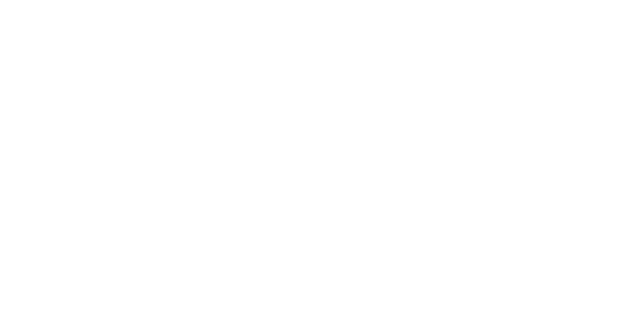
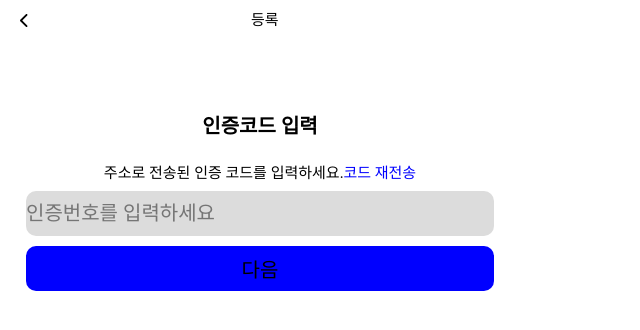
Before and after one commit to inssagram/FE, a Next.js app: page /signup/auth in a window 1280 px wide. Shown: the top 330 px of the page, without its empty margins (0-640 px from the left). Built offline with nearby package versions, Linux system fonts and the light colour scheme; no server answers; a web font is replaced by a local one.

Commit message:
feat: signup > auth Page

```diff
--- /dev/null
+++ b/pages/signup/auth/index.tsx
@@ -0,0 +1,73 @@
+import * as SC from './styled'
+import React, { useEffect, useState} from 'react';
+import { faChevronLeft} from "@fortawesome/free-solid-svg-icons";
+import { FontAwesomeIcon } from "@fortawesome/react-fontawesome";
+import axios from 'axios';
+import {useRouter} from 'next/router';
+
+const Auth: React.FC = () => {
+    const router = useRouter()
+    const [email, setEmail] = useState('')
+    const [authNumber, setAuthNumber] = useState('')
+
+    useEffect(() => {
+        axios.get('http://localhost:5000/email')
+        .then((response) => {
+            const data = response.data
+            const selectedEmail = data[data.length - 1].email
+            setEmail(selectedEmail)
+        }).catch((error) =>
+            console.log(error)
+        )
+    })
+
+    const inputHandler = (e:React.ChangeEvent<HTMLInputElement>) => {
+        setAuthNumber(e.target.value)
+    }
+
+    const submitHandler = () => {
+        if(authNumber === ''){
+            alert('인증번호를 입력해주세요')
+        }else{
+            axios.get('http://localhost:5000/auth')
+            .then((response) => {
+                const data = response.data[0].number
+                console.log(data)
+                if(authNumber === data){
+                    alert('인증되었습니다.')
+                    router.push('/signup/details')
+                }else{
+                    alert('인증번호가 맞지 않습니다.')
+                }
+            })
+        }
+    }
+
+
+    return(
+        <>
+        <SC.Header>
+            <FontAwesomeIcon icon={faChevronLeft}/>
+            <span>등록</span>
+            <span></span>
+        </SC.Header>
+        <SC.Container>
+            <SC.Contents>
+                <SC.Title>인증코드 입력</SC.Title>
+                <SC.Descriptions>
+                    {email} 주소로 전송된 인증 코드를 입력하세요.
+                    <span style={{color: 'blue'}}>코드 재전송</span>
+                </SC.Descriptions>
+                <SC.AuthInput
+                type="number" placeholder='인증번호를 입력하세요'
+                onChange={inputHandler}
+                value={authNumber}
+                ></SC.AuthInput>
+                    <SC.SubmitButton onClick={submitHandler}>다음</SC.SubmitButton>
+            </SC.Contents>
+        </SC.Container>
+        </>
+    )
+}
+
+export default Auth
--- /dev/null
+++ b/pages/signup/auth/styled.ts
@@ -0,0 +1,60 @@
+import { styled } from "styled-components"
+
+
+export const Container = styled.section`
+    width: 100%;
+    height: 95vh;
+    color: black;
+    display: flex;
+    justify-content: center;
+    align-items: center;
+`
+
+export const Header = styled.header`
+    width: 100%;
+    height: 5vh;
+    color: black;
+    display: flex;
+    align-items: center;
+    justify-content: space-between;
+    padding: 0 20px;
+    font-size: 15px;
+`
+
+export const Contents = styled.div`
+    width: 90%;
+    height: 80%;
+    display: flex;
+    flex-direction: column;
+`
+
+export const Title = styled.h2`
+    font-size: 20px;
+    text-align: center;
+    margin-bottom: 30px;
+`
+
+export const Descriptions = styled.p`
+    text-align: center;
+    font-size: 15px;
+    margin-bottom: 10px;
+`
+
+
+export const AuthInput = styled.input`
+    background-color: gainsboro;
+    border: none;
+    border-radius: 10px;
+    height: 45px;
+    color: black;
+    font-size: 20px;
+    margin-bottom: 10px;
+`
+
+export const SubmitButton = styled.button`
+    height: 45px;
+    background-color: blue;
+    border: none;
+    border-radius: 10px;
+    font-size: 20px;
+`
--- /dev/null
+++ b/pages/signup/details/index.tsx
@@ -0,0 +1,5 @@
+const Details = () => {
+
+}
+
+export default Details
--- a/pages/signup/index.tsx
+++ b/pages/signup/index.tsx
@@ -32,7 +32,6 @@
             .then((response) => {
                 const data = response.data
                 const filtered = data.filter((v: any) => v.email === email)
-                console.log(filtered)
                 if(filtered.length === 0){
                     axios.post('http://localhost:5000/email', {email: `${email}`})
                     .then(() => {
```
Also changed, not shown: email.json (+21 -0 lines), pages/signup/auth.tsx (deleted, +0 -8 lines), pages/signup/details.tsx (deleted).
